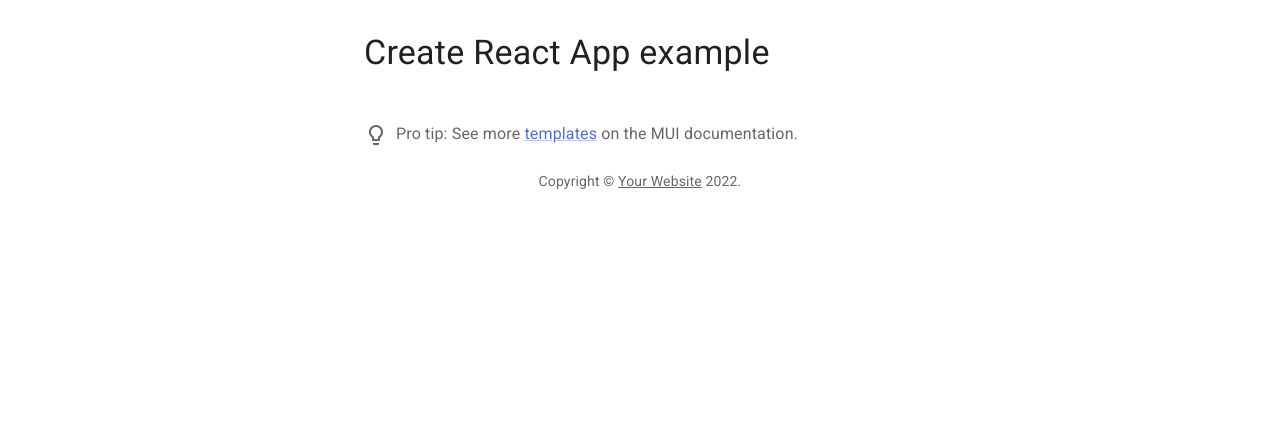
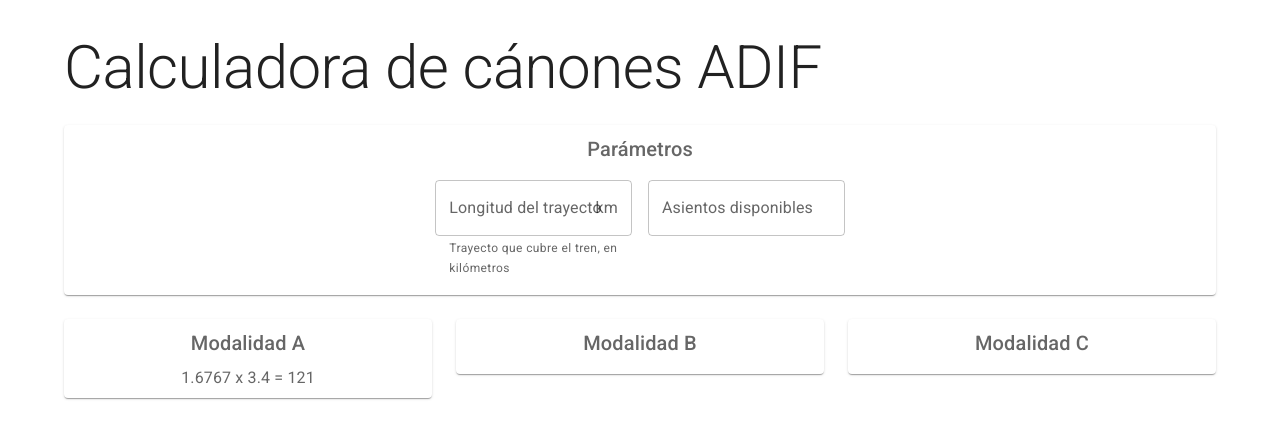
Before and after one commit to bamaza/adif-calculator, a React (Create React App) app: page / in a window 1280 px wide. Shown: the top 438 px of the page. Built offline with nearby package versions, Linux system fonts and the light colour scheme.

Commit message:
primer esbozo

```diff
--- a/package.json
+++ b/package.json
@@ -14,7 +14,7 @@
     "@mui/material": "latest",
     "react": "latest",
     "react-dom": "latest",
-    "react-scripts": "latest"
+    "react-scripts": "^2.1.3"
   },
   "browserslist": {
     "production": [
--- a/src/App.js
+++ b/src/App.js
@@ -4,6 +4,9 @@
 import Box from '@mui/material/Box';
 import Link from '@mui/material/Link';
 import ProTip from './ProTip';
+import {TextField} from "@mui/material";
+import Grid from "@mui/material/Grid";
+import * as PropTypes from "prop-types";
 
 function Copyright() {
   return (
@@ -20,13 +23,13 @@
 
 export default function App() {
   return (
-    <Container maxWidth="sm">
+    <Container maxWidth="lg">
       <Box sx={{ my: 4 }}>
-        <Typography variant="h4" component="h1" gutterBottom>
-          Create React App example
+        <Typography variant="h2" component="h1" gutterBottom>
+          Calculadora de cánones ADIF
         </Typography>
         <ProTip />
-        <Copyright />
+        {/*<Copyright />*/}
       </Box>
     </Container>
   );
--- a/src/ProTip.js
+++ b/src/ProTip.js
@@ -2,21 +2,85 @@
 import Link from '@mui/material/Link';
 import SvgIcon from '@mui/material/SvgIcon';
 import Typography from '@mui/material/Typography';
+import Box from "@mui/material/Box";
+import Grid from "@mui/material/Grid";
+import Paper from "@mui/material/Paper";
+import {styled} from "@mui/material/styles";
+import {InputAdornment, TextField} from "@mui/material";
 
 function LightBulbIcon(props) {
   return (
     <SvgIcon {...props}>
-      <path d="M9 21c0 .55.45 1 1 1h4c.55 0 1-.45 1-1v-1H9v1zm3-19C8.14 2 5 5.14 5 9c0 2.38 1.19 4.47 3 5.74V17c0 .55.45 1 1 1h6c.55 0 1-.45 1-1v-2.26c1.81-1.27 3-3.36 3-5.74 0-3.86-3.14-7-7-7zm2.85 11.1l-.85.6V16h-4v-2.3l-.85-.6C7.8 12.16 7 10.63 7 9c0-2.76 2.24-5 5-5s5 2.24 5 5c0 1.63-.8 3.16-2.15 4.1z" />
+      <path
+        d="M9 21c0 .55.45 1 1 1h4c.55 0 1-.45 1-1v-1H9v1zm3-19C8.14 2 5 5.14 5 9c0 2.38 1.19 4.47 3 5.74V17c0 .55.45 1 1 1h6c.55 0 1-.45 1-1v-2.26c1.81-1.27 3-3.36 3-5.74 0-3.86-3.14-7-7-7zm2.85 11.1l-.85.6V16h-4v-2.3l-.85-.6C7.8 12.16 7 10.63 7 9c0-2.76 2.24-5 5-5s5 2.24 5 5c0 1.63-.8 3.16-2.15 4.1z"/>
     </SvgIcon>
   );
 }
 
+
+const modalidadA = {
+  lineaA: 1.6767,
+  lineaNoA: 0.5082,
+};
+
+const Item = styled(Paper)(({theme}) => ({
+  backgroundColor: theme.palette.mode === 'dark' ? '#1A2027' : '#fff',
+  ...theme.typography.body2,
+  padding: theme.spacing(1),
+  textAlign: 'center',
+  color: theme.palette.text.secondary,
+}));
+
 export default function ProTip() {
   return (
-    <Typography sx={{ mt: 6, mb: 3 }} color="text.secondary">
-      <LightBulbIcon sx={{ mr: 1, verticalAlign: 'middle' }} />
-      Pro tip: See more <Link href="https://mui.com/getting-started/templates/">templates</Link> on
-      the MUI documentation.
-    </Typography>
+    <Box>
+      <Grid container spacing={3}>
+        <Grid item xs={12}>
+          <Item>
+            <Typography variant="h6" component="h2" gutterBottom>
+              Parámetros
+            </Typography>
+            <Box
+              component="form"
+              sx={{
+                '& > :not(style)': {m: 1, width: '25ch'},
+              }}
+              noValidate
+              autoComplete="off"
+            >
+              <TextField id="route-km" label="Longitud del trayecto" variant="outlined"
+                         helperText="Trayecto que cubre el tren, en kilómetros" InputProps={{
+                endAdornment: <InputAdornment position="end">km</InputAdornment>,
+              }}/>
+              <TextField id="train-seats" label="Asientos disponibles" variant="outlined"/>
+            </Box>
+          </Item>
+        </Grid>
+        <Grid item xs>
+          <Item>
+            <Typography variant="h6" component="h2" gutterBottom>
+              Modalidad A
+            </Typography>
+            <Typography>
+              {modalidadA.lineaA} x 3.4 = 121
+            </Typography>
+          </Item>
+        </Grid>
+        <Grid item xs>
+          <Item>
+            <Typography variant="h6" component="h2" gutterBottom>
+              Modalidad B
+            </Typography>
+          </Item>
+        </Grid>
+        <Grid item xs>
+          <Item>
+            <Typography variant="h6" component="h2" gutterBottom>
+              Modalidad C
+            </Typography>
+          </Item>
+        </Grid>
+      </Grid>
+    </Box>
   );
 }
```
Also changed, not shown: 1 other file (tests, documents, lock files or other folders).
